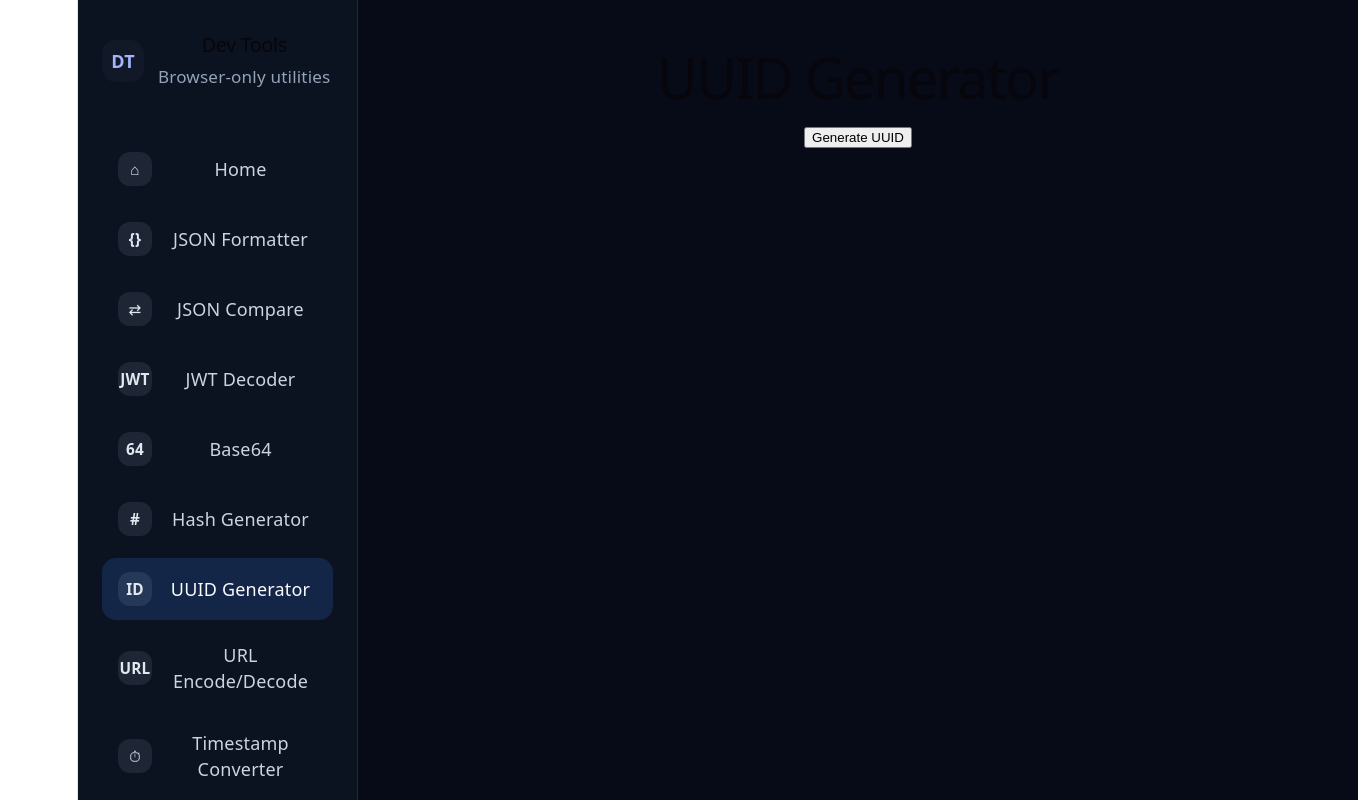
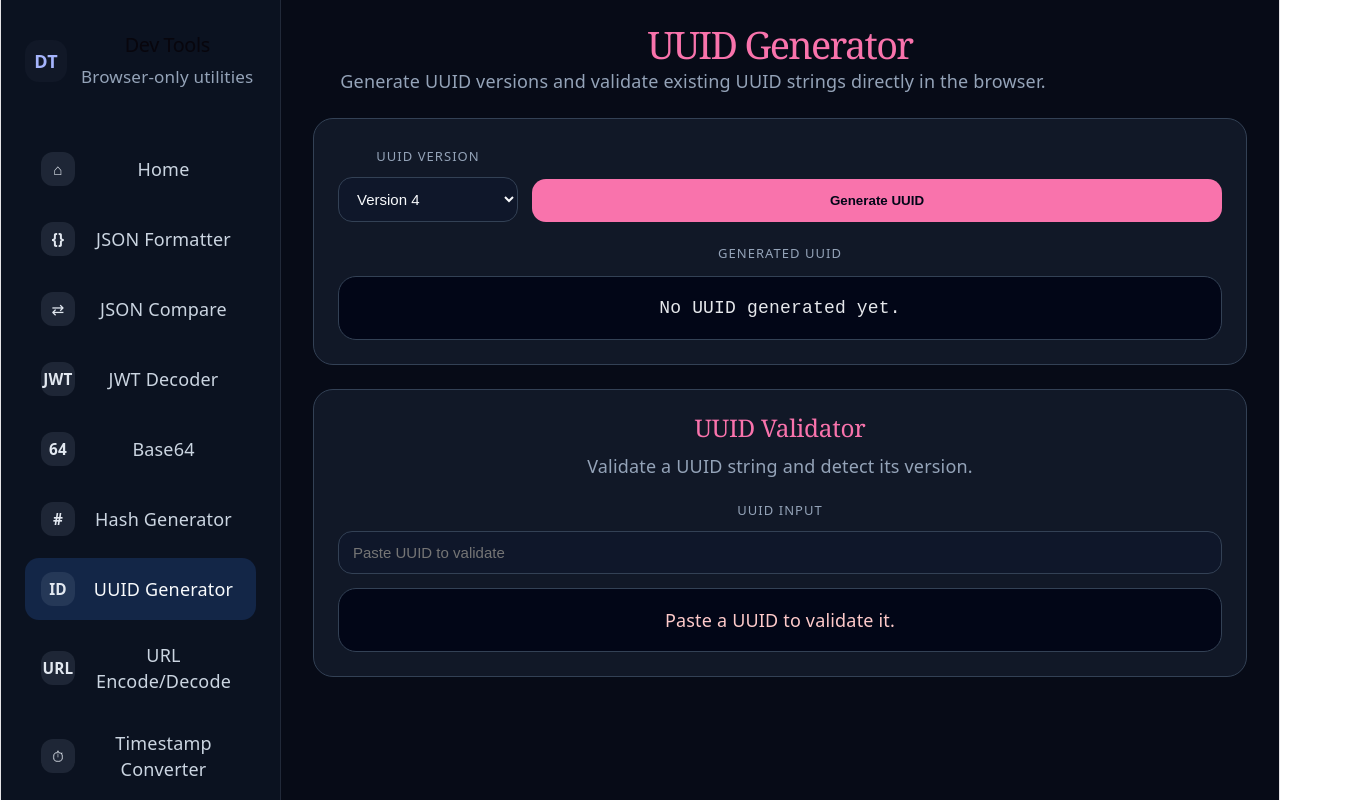
Before and after one commit to Shrikar/dev-tools, a React (Vite) app: page /#/uuid-generator in a window 1280 px wide. Shown: the whole page, 1358 px wide, since content can reach past the window. Built offline with nearby package versions, Linux system fonts and the light colour scheme.

Commit message:
update layout and UUID generation with version

```diff
--- a/src/components/layout/AppLayout.css
+++ b/src/components/layout/AppLayout.css
@@ -1,6 +1,6 @@
 .app-layout {
   display: flex;
-  width: 100vw;
+  width: 100%;
   min-height: 100vh;
   overflow: hidden;
   background: #070b17;
--- a/src/index.css
+++ b/src/index.css
@@ -51,7 +51,7 @@
 }
 
 #root {
-  width: 1126px;
+  width: 100%;
   max-width: 100%;
   margin: 0 auto;
   text-align: center;
--- a/src/tools/UUIDGenerator.tsx
+++ b/src/tools/UUIDGenerator.tsx
@@ -1,20 +1,279 @@
-import { useState } from 'react'
+import { useMemo, useState } from 'react'
+import MD5 from 'crypto-js/md5'
+import SHA1 from 'crypto-js/sha1'
 
-export default function UUIDGenerator(){
-  const [out, setOut] = useState('')
+const NAMESPACES = [
+  { label: 'DNS', value: 'DNS' },
+  { label: 'URL', value: 'URL' },
+  { label: 'OID', value: 'OID' },
+  { label: 'X500', value: 'X500' },
+]
 
-  function gen(){
-    const id = (crypto as any)?.randomUUID?.() ?? 'UNSUPPORTED'
-    setOut(id)
+function randomBytes(length: number) {
+  const bytes = new Uint8Array(length)
+  crypto.getRandomValues(bytes)
+  return Array.from(bytes)
+}
+
+function bytesToUuid(bytes: number[]) {
+  const hex = bytes.map((byte) => byte.toString(16).padStart(2, '0'))
+  return `${hex.slice(0, 4).join('')}-${hex.slice(4, 6).join('')}-${hex.slice(6, 8).join('')}-${hex.slice(8, 10).join('')}-${hex.slice(10, 16).join('')}`
+}
+
+function uuidFromBytes(bytes: number[], versionNumber: number) {
+  const cloned = [...bytes]
+  cloned[6] = (cloned[6] & 0x0f) | (versionNumber << 4)
+  cloned[8] = (cloned[8] & 0x3f) | 0x80
+  return bytesToUuid(cloned)
+}
+
+function namespaceToBytes(namespace: string) {
+  const trimmed = namespace.trim().toLowerCase()
+  const match = trimmed.match(/^([0-9a-f]{8})-([0-9a-f]{4})-([0-9a-f]{4})-([0-9a-f]{4})-([0-9a-f]{12})$/i)
+  if (!match) return null
+  return match.slice(1).join('').match(/.{2}/g)!.map((byte) => parseInt(byte, 16))
+}
+
+function stringToBytes(input: string) {
+  return Array.from(new TextEncoder().encode(input))
+}
+
+function md5Bytes(data: number[]) {
+  const wordArray = MD5(new Uint8Array(data) as any)
+  const hex = wordArray.toString()
+  return hex.match(/.{2}/g)!.map((byte) => parseInt(byte, 16))
+}
+
+function sha1Bytes(data: number[]) {
+  const wordArray = SHA1(new Uint8Array(data) as any)
+  const hex = wordArray.toString()
+  return hex.match(/.{2}/g)!.map((byte) => parseInt(byte, 16)).slice(0, 16)
+}
+
+function uuidV1() {
+  const timestamp = Date.now()
+  const timeLow = timestamp & 0xffffffff
+  const timeMid = (timestamp >>> 32) & 0xffff
+  const timeHi = ((timestamp >>> 48) & 0x0fff) | 0x1000
+  const clockSeq = randomBytes(2)
+  const node = randomBytes(6)
+
+  const bytes = [
+    (timeLow >>> 24) & 0xff,
+    (timeLow >>> 16) & 0xff,
+    (timeLow >>> 8) & 0xff,
+    timeLow & 0xff,
+    (timeMid >>> 8) & 0xff,
+    timeMid & 0xff,
+    (timeHi >>> 8) & 0xff,
+    timeHi & 0xff,
+    (clockSeq[0] & 0x3f) | 0x80,
+    clockSeq[1],
+    ...node,
+  ]
+
+  return bytesToUuid(bytes)
+}
+
+function uuidV3(name: string, namespaceUuid: string) {
+  const namespaceBytes = namespaceToBytes(namespaceUuid)
+  if (!namespaceBytes) return 'Invalid namespace UUID'
+
+  const bytes = md5Bytes([...namespaceBytes, ...stringToBytes(name)])
+  return uuidFromBytes(bytes, 3)
+}
+
+function uuidV4() {
+  return uuidFromBytes(randomBytes(16), 4)
+}
+
+function uuidV5(name: string, namespaceUuid: string) {
+  const namespaceBytes = namespaceToBytes(namespaceUuid)
+  if (!namespaceBytes) return 'Invalid namespace UUID'
+
+  const bytes = sha1Bytes([...namespaceBytes, ...stringToBytes(name)])
+  return uuidFromBytes(bytes, 5)
+}
+
+function validateUuid(value: string) {
+  return /^[0-9a-f]{8}-[0-9a-f]{4}-[1-5][0-9a-f]{3}-[89ab][0-9a-f]{3}-[0-9a-f]{12}$/i.test(value.trim())
+}
+
+function getUuidVersion(value: string) {
+  const match = value.trim().match(/^[0-9a-f]{8}-[0-9a-f]{4}-([1-5])[0-9a-f]{3}-[89ab][0-9a-f]{3}-[0-9a-f]{12}$/i)
+  return match ? Number(match[1]) : null
+}
+
+export default function UUIDGenerator() {
+  const [output, setOutput] = useState('')
+  const [versionChoice, setVersionChoice] = useState<'1' | '3' | '4' | '5'>('4')
+  const [name, setName] = useState('example.com')
+  const [namespace, setNamespace] = useState<'DNS' | 'URL' | 'OID' | 'X500'>('DNS')
+  const [validatorInput, setValidatorInput] = useState('')
+
+  const namespaceMap: Record<string, string> = {
+    DNS: '6ba7b810-9dad-11d1-80b4-00c04fd430c8',
+    URL: '6ba7b811-9dad-11d1-80b4-00c04fd430c8',
+    OID: '6ba7b812-9dad-11d1-80b4-00c04fd430c8',
+    X500: '6ba7b814-9dad-11d1-80b4-00c04fd430c8',
+  }
+
+  const validation = useMemo(() => {
+    const trimmed = validatorInput.trim()
+    if (!trimmed) {
+      return { status: 'empty', message: 'Paste a UUID to validate it.' }
+    }
+
+    if (!validateUuid(trimmed)) {
+      return { status: 'invalid', message: 'Invalid UUID format.' }
+    }
+
+    const uuidVersion = getUuidVersion(trimmed)
+    return { status: 'valid', message: `Valid UUID version ${uuidVersion}.` }
+  }, [validatorInput])
+
+  const handleGenerate = () => {
+    let id = ''
+
+    if (versionChoice === '1') {
+      id = uuidV1()
+    } else if (versionChoice === '4') {
+      id = uuidV4()
+    } else if (versionChoice === '3') {
+      id = uuidV3(name || 'example.com', namespaceMap[namespace])
+    } else if (versionChoice === '5') {
+      id = uuidV5(name || 'example.com', namespaceMap[namespace])
+    }
+
+    setOutput(id)
+  }
+
+  const sectionStyle = {
+    background: '#111827',
+    border: '1px solid #334155',
+    borderRadius: 20,
+    padding: 24,
+    marginBottom: 24,
+  }
+
+  const inputStyle = {
+    width: '100%',
+    borderRadius: 14,
+    border: '1px solid #334155',
+    background: '#0f172a',
+    color: '#f8fafc',
+    padding: '12px 14px',
+    fontSize: 15,
+    boxSizing: 'border-box' as const,
+  }
+
+  const labelStyle = {
+    display: 'block',
+    marginBottom: 8,
+    color: '#94a3b8',
+    fontSize: 13,
+    textTransform: 'uppercase' as const,
+    letterSpacing: '0.08em',
   }
 
   return (
-    <div>
-      <h1>UUID Generator</h1>
-      <div>
-        <button onClick={gen}>Generate UUID</button>
-      </div>
-      <pre style={{marginTop:8}}>{out}</pre>
+    <div style={{ width: '100%', maxWidth: '100%', color: '#e5e7eb' }}>
+      <header style={{ marginBottom: 24 }}>
+        <h1 style={{ margin: 0, fontSize: '2.1rem', color: '#f973ac', fontFamily: 'Georgia, serif' }}>UUID Generator</h1>
+        <p style={{ marginTop: 10, color: '#94a3b8', maxWidth: 760 }}>
+          Generate UUID versions and validate existing UUID strings directly in the browser.
+        </p>
+      </header>
+
+      <section style={sectionStyle}>
+        <div style={{ display: 'grid', gap: 18 }}>
+          <div style={{ display: 'grid', gap: 14, gridTemplateColumns: 'minmax(0, 180px) 1fr', alignItems: 'end' }}>
+            <label style={{ display: 'flex', flexDirection: 'column' }}>
+              <span style={labelStyle}>UUID version</span>
+              <select
+                value={versionChoice}
+                onChange={(event) => setVersionChoice(event.target.value as '1' | '3' | '4' | '5')}
+                style={inputStyle}
+              >
+                <option value="1">Version 1</option>
+                <option value="3">Version 3</option>
+                <option value="4">Version 4</option>
+                <option value="5">Version 5</option>
+              </select>
+            </label>
+
+            <button
+              type="button"
+              onClick={handleGenerate}
+              style={{
+                border: 'none',
+                borderRadius: 14,
+                background: '#f973ac',
+                color: '#020617',
+                padding: '14px 18px',
+                fontWeight: 700,
+                cursor: 'pointer',
+                minWidth: 150,
+              }}
+            >
+              Generate UUID
+            </button>
+          </div>
+
+          {(versionChoice === '3' || versionChoice === '5') && (
+            <div style={{ display: 'grid', gap: 14, gridTemplateColumns: '1fr 1fr' }}>
+              <label style={{ display: 'flex', flexDirection: 'column' }}>
+                <span style={labelStyle}>Name</span>
+                <input value={name} onChange={(event) => setName(event.target.value)} style={inputStyle} placeholder="example.com" />
+              </label>
+              <label style={{ display: 'flex', flexDirection: 'column' }}>
+                <span style={labelStyle}>Namespace</span>
+                <select value={namespace} onChange={(event) => setNamespace(event.target.value as any)} style={inputStyle}>
+                  {NAMESPACES.map((ns) => (
+                    <option key={ns.value} value={ns.value}>
+                      {ns.label}
+                    </option>
+                  ))}
+                </select>
+              </label>
+            </div>
+          )}
+
+          <div style={{ display: 'grid', gap: 10 }}>
+            <span style={{ ...labelStyle, marginBottom: 0 }}>Generated UUID</span>
+            <pre style={{ margin: 0, padding: 18, background: '#020617', borderRadius: 18, border: '1px solid #334155', overflowX: 'auto', color: '#e5e7eb' }}>{output || 'No UUID generated yet.'}</pre>
+          </div>
+        </div>
+      </section>
+
+      <section style={sectionStyle}>
+        <h2 style={{ margin: 0, color: '#f973ac', fontSize: '1.35rem', fontFamily: 'Georgia, serif' }}>UUID Validator</h2>
+        <p style={{ marginTop: 10, color: '#94a3b8' }}>Validate a UUID string and detect its version.</p>
+
+        <div style={{ marginTop: 18, display: 'grid', gap: 14 }}>
+          <label style={{ display: 'flex', flexDirection: 'column' }}>
+            <span style={labelStyle}>UUID input</span>
+            <input
+              value={validatorInput}
+              onChange={(event) => setValidatorInput(event.target.value)}
+              placeholder="Paste UUID to validate"
+              style={inputStyle}
+            />
+          </label>
+
+          <div
+            style={{
+              padding: 18,
+              borderRadius: 18,
+              background: '#020617',
+              border: '1px solid #334155',
+              color: validation.status === 'valid' ? '#a7f3d0' : '#fecaca',
+            }}
+          >
+            {validation.message}
+          </div>
+        </div>
+      </section>
     </div>
   )
 }
```
